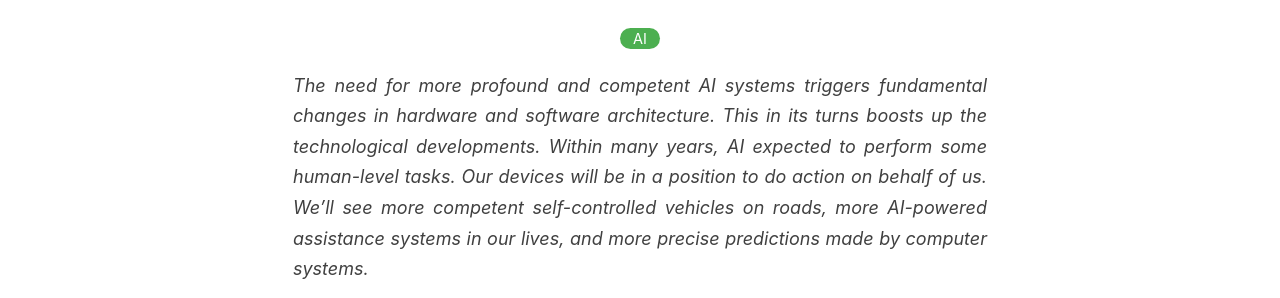
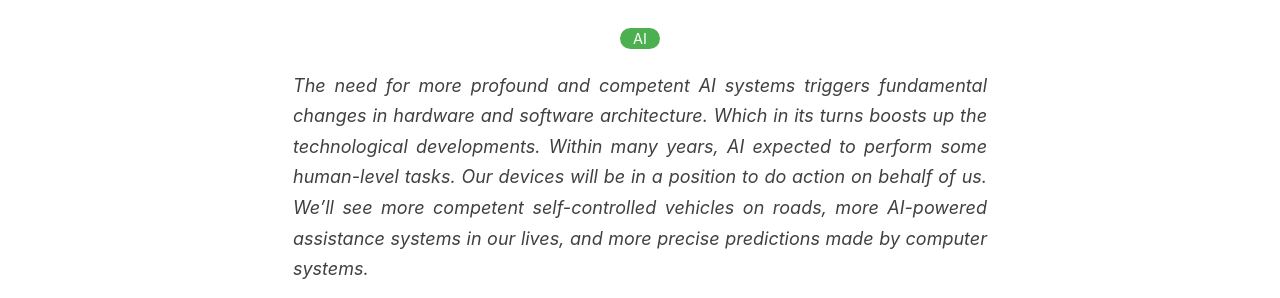
Before and after one commit to anaramirli/anaramirli.github.io, a Jekyll site: the page built from _posts/2019-10-26-the-role-of-ai-in-future.md, in a window 1280 px wide and 900 px high. Shown: the part 274-572 px from the top of the window. Built offline with Jekyll 4.4.1, drawn with Linux system fonts in a browser that asks for light colours; comment, search, counter and statistics services are not loaded; some of the changed text lies outside the part shown.

Commit message:
Update 2019-10-26-the-role-of-ai-in-future.md

```diff
--- a/_posts/2019-10-26-the-role-of-ai-in-future.md
+++ b/_posts/2019-10-26-the-role-of-ai-in-future.md
@@ -5,7 +5,7 @@
 ---
 
 
-*The need for more profound and competent AI systems triggers fundamental changes in hardware and software architecture. This in its turns boosts up the technological developments. Within many years, AI expected to perform some human-level tasks. Our devices will be in a position to do action on behalf of us. We’ll see more competent self-controlled vehicles on roads, more AI-powered assistance systems in our lives, and more precise predictions made by computer systems.*
+*The need for more profound and competent AI systems triggers fundamental changes in hardware and software architecture. Which in its turns boosts up the technological developments. Within many years, AI expected to perform some human-level tasks. Our devices will be in a position to do action on behalf of us. We’ll see more competent self-controlled vehicles on roads, more AI-powered assistance systems in our lives, and more precise predictions made by computer systems.*
 
 [![](/images/1928.jpg)*Now, do you remember 1928?*](https://twitter.com/fchollet/status/1130197913110319104)
 <br>
@@ -22,7 +22,7 @@
 
 The new generations of networks technologies and mobile applications have already transformed our approach toward technology. All these developments accelerate progress in robotics as well as in Internet of things (IoT) which enable us to communicate and interact with physical devices over the Internet. On the other hand, the cost of computation and storage for deep neural networks and other complex AI paradigms are usually high to deploy them into to the devices with limited computing capabilities such as wearables devices, smartphones, and other embedded systems. As the complexity of deep neural networks increases, it becomes more expensive to compute these algorithms with limited devices. In recent years, two main directions of study have been explored to reduce the cost of computation: the development of optimal designs for hardware architecture systems that are able to operate complex computations [28] and the reduction in the cost of the neural network by changing neural networks structure [30, 31]. As a matter of fact, it seems, AI not only will bring effective gains in robotics and IoT, but it will also be a nontrivial reason for the in hardware systems.
 
-The need for more profound and competent AI systems triggers fundamental changes in hardware and software architecture. This in its turns boosts up the technological developments. Within many years, AI expected to perform some human-level tasks. Our devices will be in a position to do action on behalf of us. We’ll see more competent self-controlled vehicles on roads, more AI-powered assistance systems in our lives, and more precise predictions made by computer systems.
+The need for more profound and competent AI systems triggers fundamental changes in hardware and software architecture. Which in its turns boosts up the technological developments. Within many years, AI expected to perform some human-level tasks. Our devices will be in a position to do action on behalf of us. We’ll see more competent self-controlled vehicles on roads, more AI-powered assistance systems in our lives, and more precise predictions made by computer systems.
 
 <br>
 <br>
```
